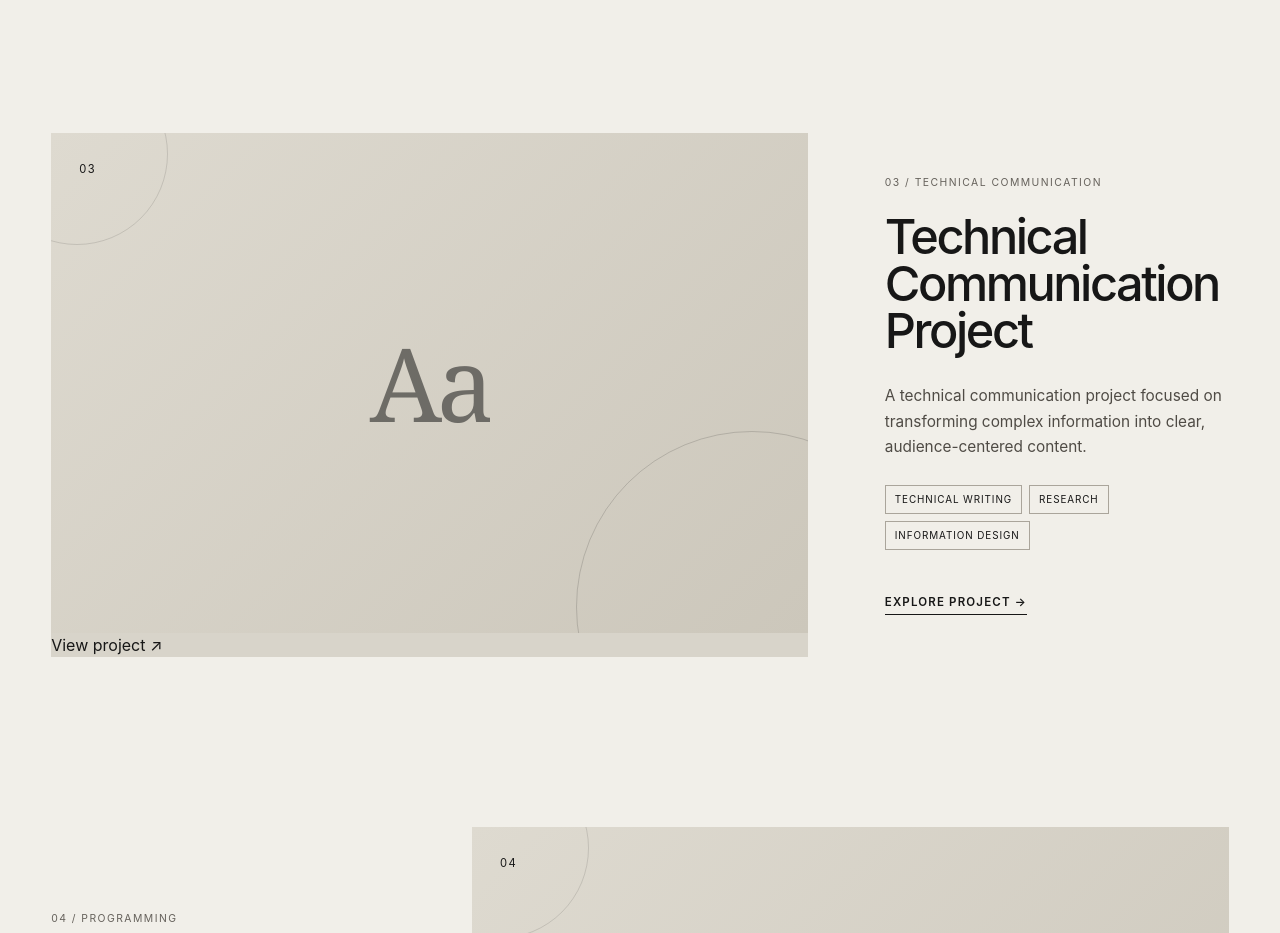
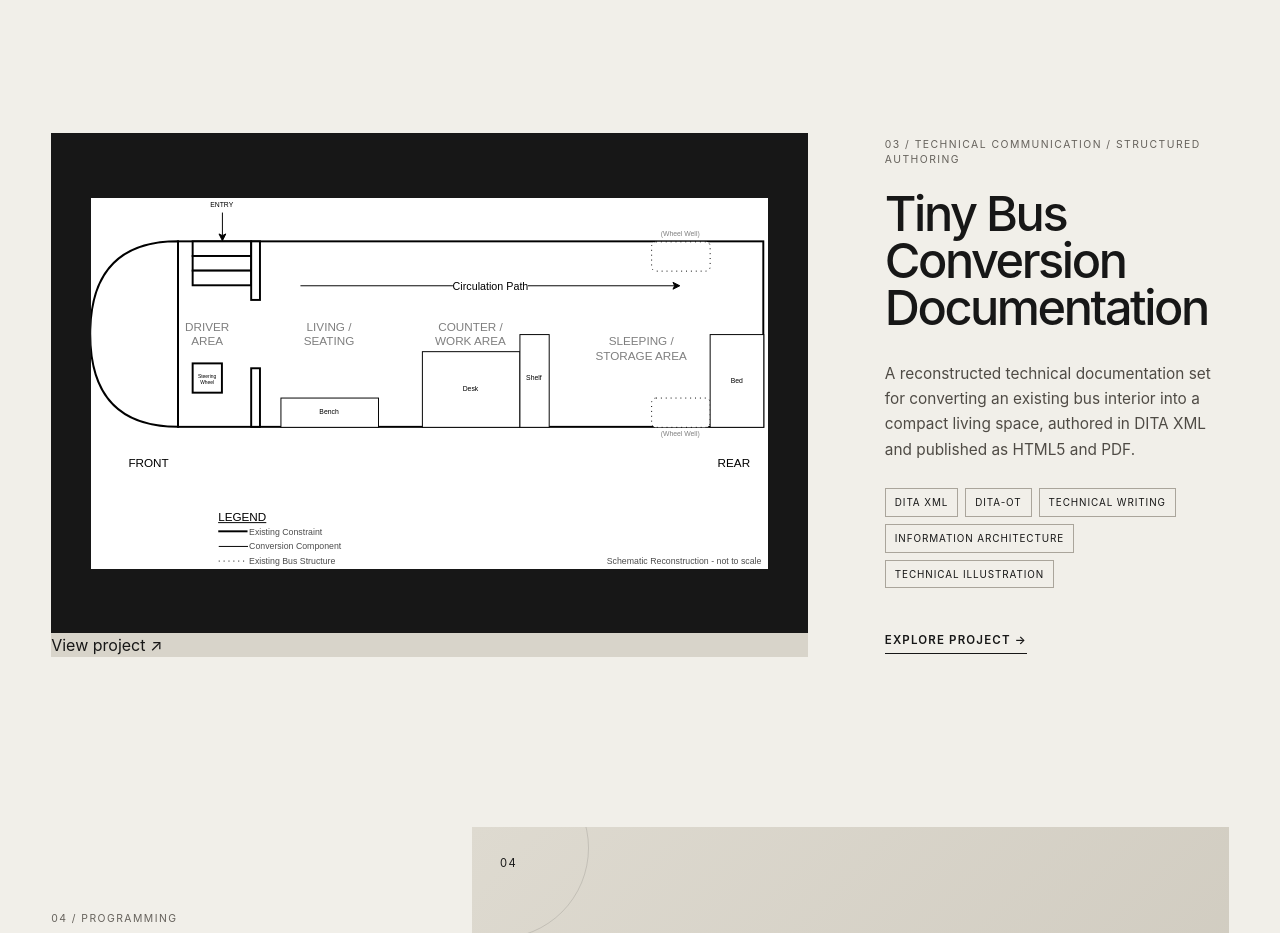
Before and after one commit to brandoncryan0/my-portfolio, a React (Vite) app: page / in a window 1280 px wide. Shown: the part 2720-3653 px from the top of the page. Built offline with nearby package versions, Linux system fonts and the light colour scheme; the HTML template or start-up script is replaced by a standard one.

Commit message:
Add Tiny Bus documentation project

```diff
--- a/src/data/projects.js
+++ b/src/data/projects.js
@@ -45,11 +45,39 @@ const projects = [
   },
   {
     id: "technical-writing",
-    title: "Technical Communication Project",
-    category: "TECHNICAL COMMUNICATION",
+
+    title: "Tiny Bus Conversion Documentation",
+
+    category: "TECHNICAL COMMUNICATION / STRUCTURED AUTHORING",
+
     description:
-      "A technical communication project focused on transforming complex information into clear, audience-centered content.",
-    skills: ["Technical Writing", "Research", "Information Design"],
+      "A reconstructed technical documentation set for converting an existing bus interior into a compact living space, authored in DITA XML and published as HTML5 and PDF.",
+
+    skills: [
+      "DITA XML",
+      "DITA-OT",
+      "Technical Writing",
+      "Information Architecture",
+      "Technical Illustration",
+    ],
+
+    image: "/images/projects/tiny-bus-preview.svg",
+
+    overview:
+      "I reconstructed documentation for a previous Tiny Bus conversion project in which an existing bus interior was adapted into a tiny-home-style living space. The documentation covers space planning, interior construction, storage, materials, and the overall conversion process.",
+
+    problem:
+      "The original project documentation was no longer available. Rather than inventing exact engineering specifications, I needed to reconstruct the project from known information while clearly distinguishing verified details from retrospective interpretation.",
+
+    approach:
+      "I organized the content into reusable DITA concept, task, and reference topics, created schematic SVG diagrams for the interior layout and major components, and built separate DITA maps for web and PDF publication. DITA Open Toolkit provides the single-source publishing pipeline, while GitHub Actions automatically builds and deploys the HTML documentation.",
+
+    result:
+      "The finished project is a version-controlled structured documentation system that publishes responsive HTML5 documentation through GitHub Pages and a PDF technical manual from the same DITA source.",
+
+    liveUrl: "https://brandoncryan0.github.io/tiny-bus-documentation/",
+
+    githubUrl: "https://github.com/brandoncryan0/tiny-bus-documentation",
   },
 
   {
--- a/src/index.css
+++ b/src/index.css
@@ -288,6 +288,12 @@ img {
   transition:
     transform 0.5s ease,
     filter 0.5s ease;
+}
+
+.work-visual img[src*="tiny-bus-preview"] {
+  object-fit: contain;
+  padding: 40px;
+  background: #171717;
 }
 
 .work-visual:hover img {
@@ -662,6 +668,34 @@ img {
   padding: 60px 8% 120px;
 }
 
+.project-links {
+  display: flex;
+  flex-wrap: wrap;
+  gap: 24px;
+
+  margin-top: 32px;
+}
+
+.project-links a {
+  display: inline-block;
+
+  padding-bottom: 3px;
+
+  border-bottom: 1px solid #171717;
+
+  font-size: 0.72rem;
+  font-weight: 600;
+
+  text-transform: uppercase;
+  letter-spacing: 0.1em;
+
+  transition: opacity 0.2s ease;
+}
+
+.project-links a:hover {
+  opacity: 0.5;
+}
+
 .back-link {
   display: inline-block;
 
--- a/src/pages/ProjectPage.jsx
+++ b/src/pages/ProjectPage.jsx
@@ -41,6 +41,21 @@ function ProjectPage() {
             <span key={skill}>{skill}</span>
           ))}
         </div>
+        {(project.liveUrl || project.githubUrl) && (
+          <div className="project-links">
+            {project.liveUrl && (
+              <a href={project.liveUrl} target="_blank" rel="noreferrer">
+                View Documentation ↗
+              </a>
+            )}
+
+            {project.githubUrl && (
+              <a href={project.githubUrl} target="_blank" rel="noreferrer">
+                View Source ↗
+              </a>
+            )}
+          </div>
+        )}
       </header>
 
       {project.id === "dijkstra" && (
```
Also changed, not shown: public/images/projects/tiny-bus-preview.svg (added).
